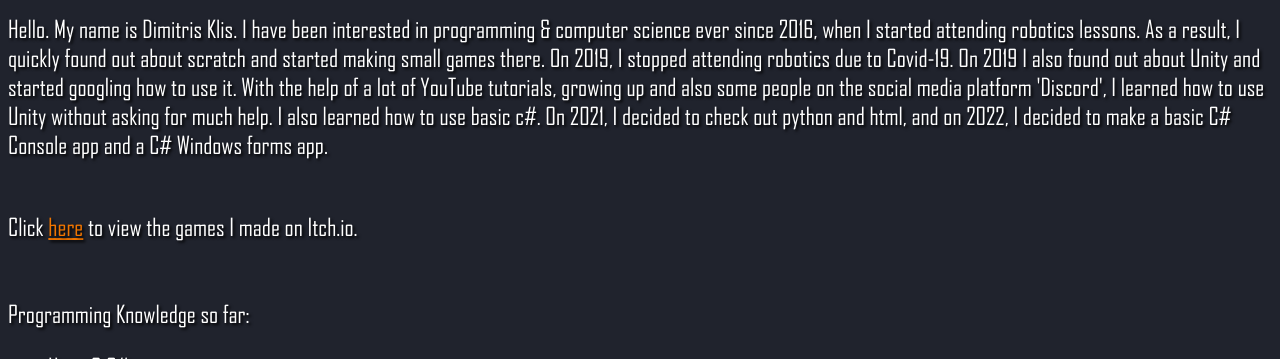
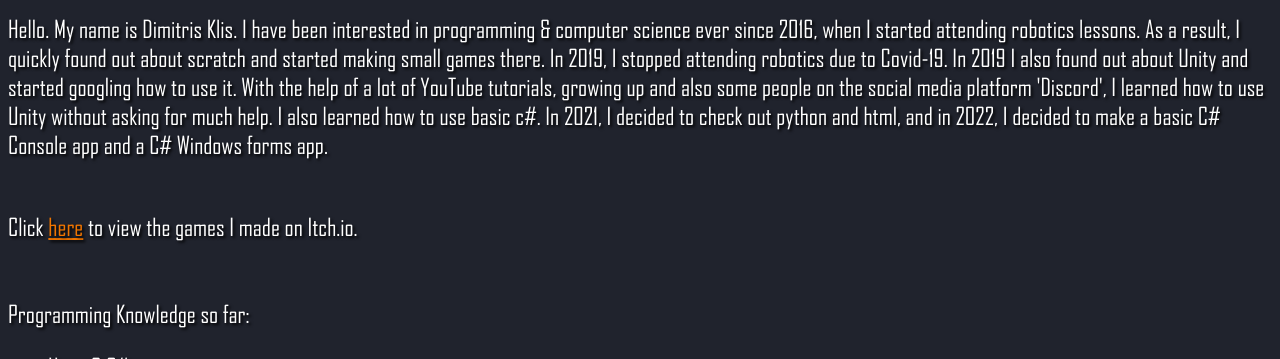
Before and after one commit to Dimitris-Klis/portfolio, a plain HTML site: page index.html in a window 1280 px wide. Shown: the part 750-1109 px from the top of the page. Drawn offline with Linux system fonts and the light colour scheme.

Commit message:
Update index.html

```diff
--- a/index.html
+++ b/index.html
@@ -28,10 +28,10 @@
         <h2 class="Subtitle">About Dimitris Klis:</h2>
         <p class="A">
             Hello. My name is Dimitris Klis. I have been interested in programming & computer science ever since 2016, when I started attending robotics lessons.
-            As a result, I quickly found out about scratch and started making small games there. On 2019, I stopped attending robotics due to Covid-19. On 2019 I also
+            As a result, I quickly found out about scratch and started making small games there. In 2019, I stopped attending robotics due to Covid-19. In 2019 I also
             found out about Unity and started googling how to use it. With the help of a lot of YouTube tutorials, growing up and also some people on the social media
-            platform 'Discord', I learned how to use Unity without asking for much help. I also learned how to use basic c#. On 2021, I decided to check out python and html,
-            and on 2022, I decided to make a basic C# Console app and a C# Windows forms app.
+            platform 'Discord', I learned how to use Unity without asking for much help. I also learned how to use basic c#. In 2021, I decided to check out python and html,
+            and in 2022, I decided to make a basic C# Console app and a C# Windows forms app.
 
         </p>
 
```
